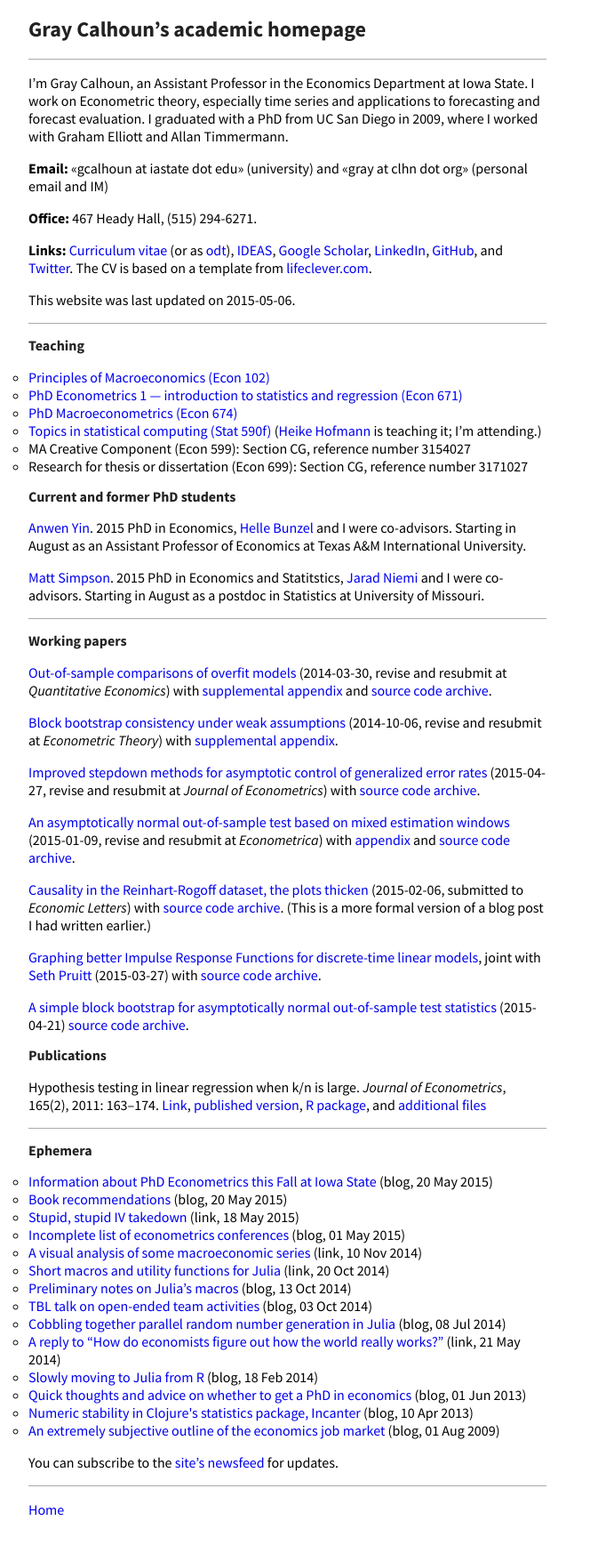
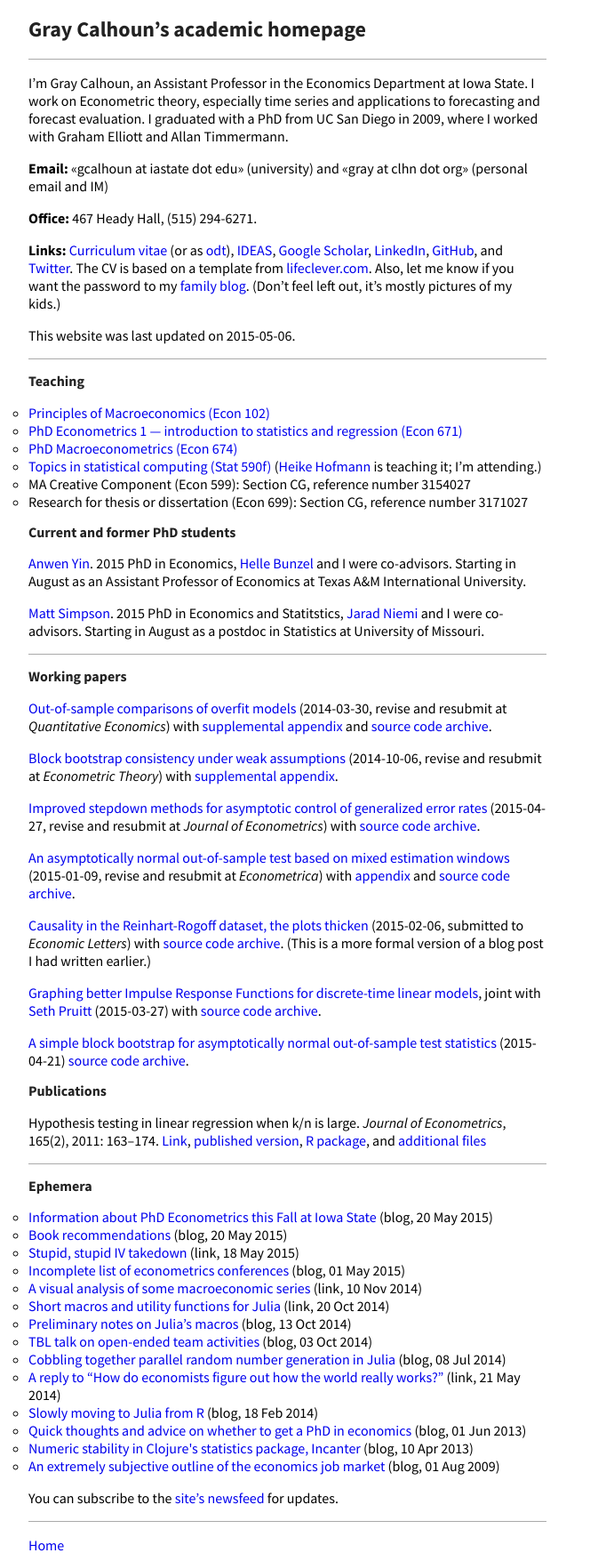
Before and after one commit to mmkuang/grayclhn.github.io, a Jekyll site: the page built from index.md, in a window 1280 px wide. Shown: the whole page at 89% size, without its empty margins (0-664 px from the left). Built offline with Jekyll 4.4.1, drawn with Linux system fonts in a browser that asks for light colours; Markdown is read by kramdown in place of the engine named in the settings; before the commit the page ends 1715 px from its top, so only the background shows below that.

Commit message:
Add link to family blog

```diff
--- a/index.md
+++ b/index.md
@@ -24,6 +24,9 @@ dot org» (personal email and IM)
 and [Twitter](https://twitter.com/grayclhn).
 The CV is based on a template from
 [lifeclever.com](http://www.lifeclever.com/give-your-resume-a-face-lift/).
+Also, let me know if you want the password to my [family
+blog](http://family.clhn.org). (Don’t feel left out, it’s mostly
+pictures of my kids.)
 
 This website was last updated on 2015-05-06.
 
```
